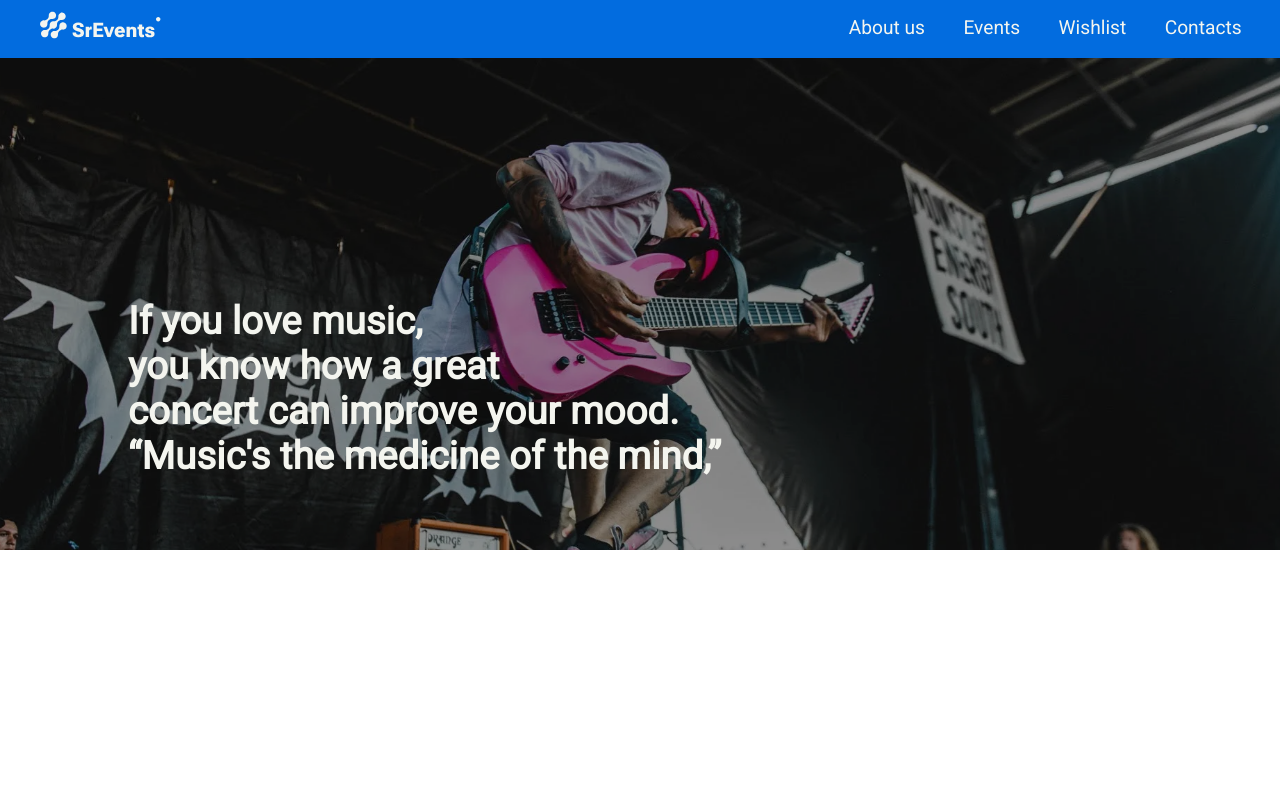
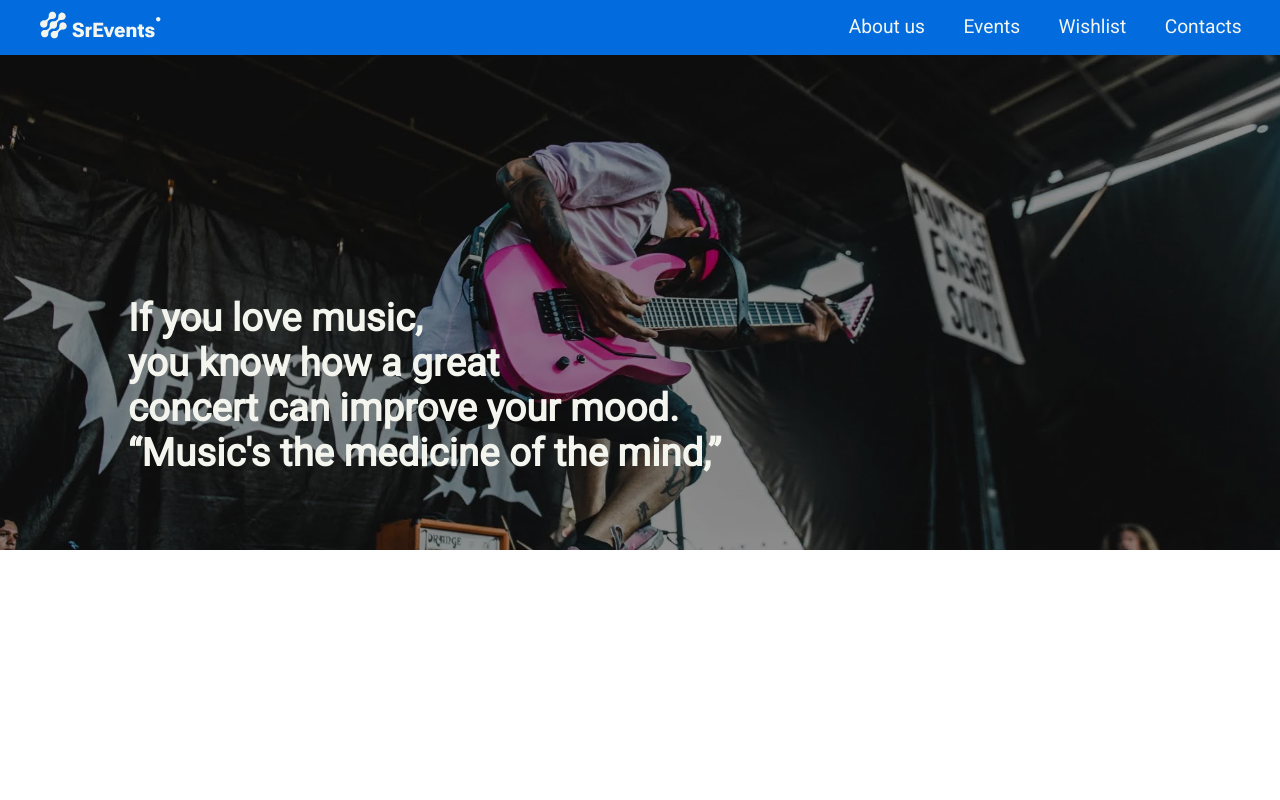
Before and after one commit to SergeiRavinski/api_ticketmaster, a plain HTML site: page index.html in a window 1280 px wide. Shown: the top 800 px of the page. Drawn offline with Linux system fonts and the light colour scheme; no server answers.

Commit message:
Removed font-size

```diff
--- a/_app/css/modules/header.css
+++ b/_app/css/modules/header.css
@@ -16,7 +16,6 @@
 
 .header__logo a {
 	color: var(--secondary-light);
-	font-size: var(--large-text-size);
 	cursor: pointer;
 	text-decoration: none;
 }
```
